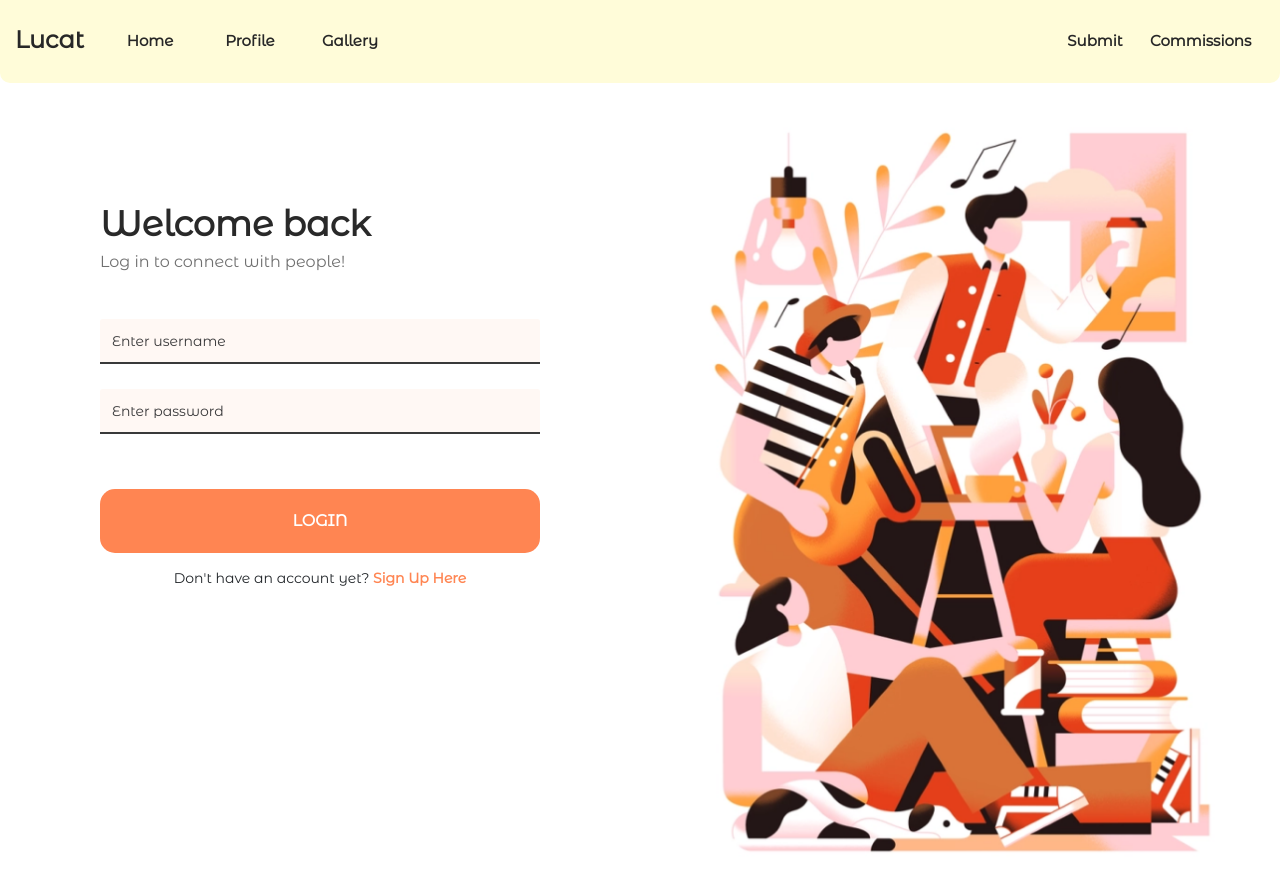
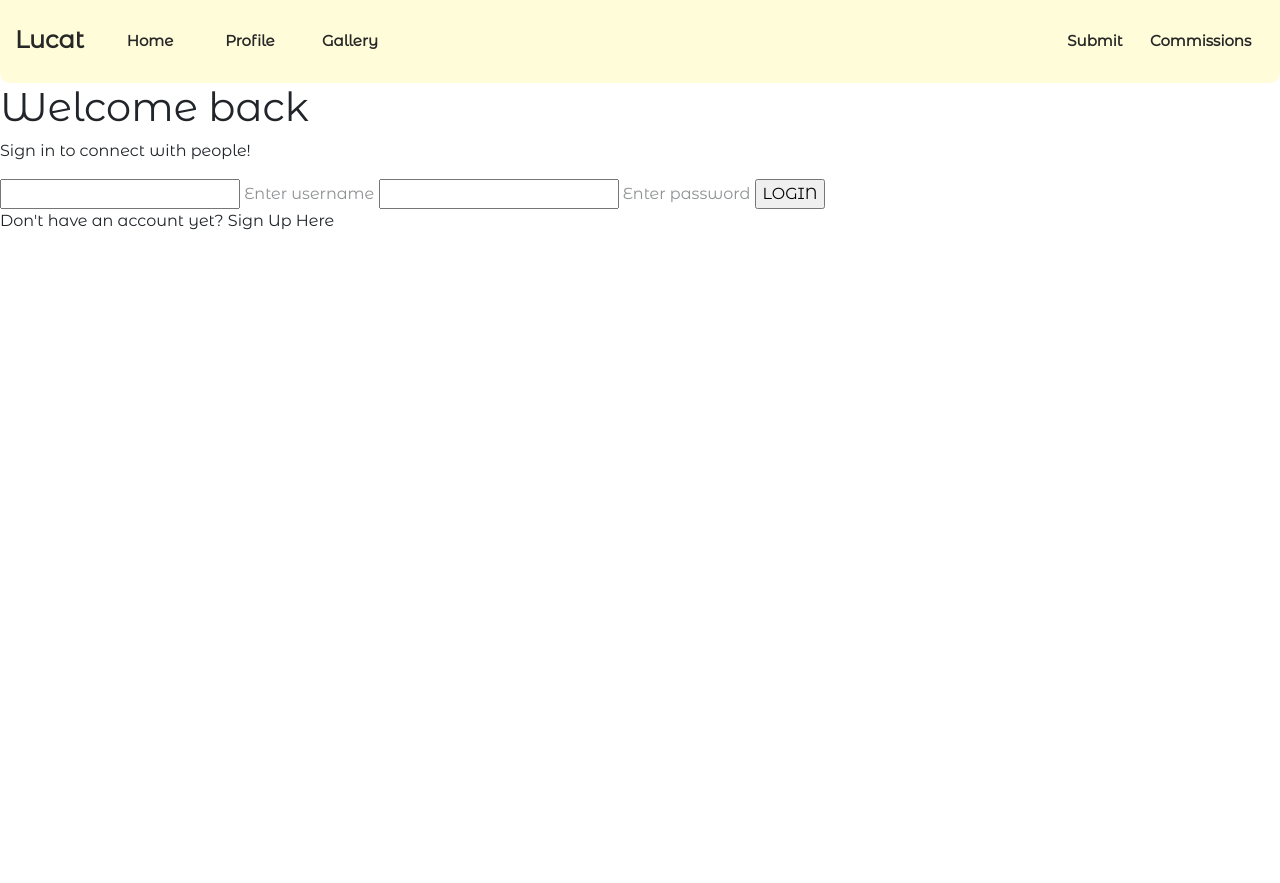
Before and after one commit to XefiCodes/Lucat, a PHP site: page /signin.php in a window 1280 px wide. After the commit the page ends 230 px from the top, so only its background shows below. Run offline with PHP 8.4, Linux system fonts and the light colour scheme.

Commit message:
Updated the sign in page

```diff
--- a/signin.php
+++ b/signin.php
@@ -33,7 +33,7 @@
         <div class="content">
             <form class="box" action="login.php" method="post">
                 <h1>Welcome back</h1>
-                <p class="msg">Log in to connect with people!</p>
+                <p class="msg">Sign in to connect with people!</p>
 
                 <label class="custom-field">
                     <input type="text" name="un" id="email" required/>
```
Also changed, not shown: Styles/signin.css (renamed from Styles/profile.css), img/sign-in-bg.png (renamed from img/profile-bg.png).
